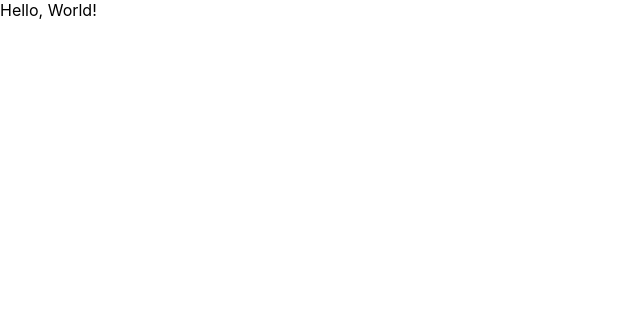
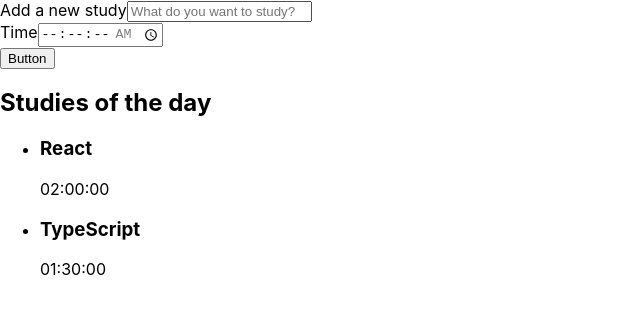
Before and after one commit to PHDevBR/alura-studies-react, a React (Create React App) app: page / in a window 1280 px wide. Shown: the top 314 px of the page, without its empty margins (0-640 px from the left). Built offline with nearby package versions, Linux system fonts and the light colour scheme; the HTML template or start-up script is replaced by a standard one.

Commit message:
Created Form and List Components

```diff
--- a/public/index.html
+++ b/public/index.html
@@ -7,37 +7,14 @@
     <meta name="theme-color" content="#000000" />
     <meta
       name="description"
-      content="Web site created using create-react-app"
+      content="Alura Studies App"
     />
     <link rel="apple-touch-icon" href="%PUBLIC_URL%/logo192.png" />
-    <!--
-      manifest.json provides metadata used when your web app is installed on a
-      user's mobile device or desktop. See https://developers.google.com/web/fundamentals/web-app-manifest/
-    -->
     <link rel="manifest" href="%PUBLIC_URL%/manifest.json" />
-    <!--
-      Notice the use of %PUBLIC_URL% in the tags above.
-      It will be replaced with the URL of the `public` folder during the build.
-      Only files inside the `public` folder can be referenced from the HTML.
-
-      Unlike "/favicon.ico" or "favicon.ico", "%PUBLIC_URL%/favicon.ico" will
-      work correctly both with client-side routing and a non-root public URL.
-      Learn how to configure a non-root public URL by running `npm run build`.
-    -->
-    <title>React App</title>
+    <title>Alura Studies</title>
   </head>
   <body>
     <noscript>You need to enable JavaScript to run this app.</noscript>
     <div id="root"></div>
-    <!--
-      This HTML file is a template.
-      If you open it directly in the browser, you will see an empty page.
-
-      You can add webfonts, meta tags, or analytics to this file.
-      The build step will place the bundled scripts into the <body> tag.
-
-      To begin the development, run `npm start` or `yarn start`.
-      To create a production bundle, use `npm run build` or `yarn build`.
-    -->
   </body>
 </html>
--- a/src/App.tsx
+++ b/src/App.tsx
@@ -1,9 +1,12 @@
 import React from 'react';
+import Form from './components/Form';
+import List from './components/List';
 
 function App() {
   return (
     <div className="App">
-      Hello, World!
+      <Form />
+      <List />
     </div>
   );
 }
--- /dev/null
+++ b/src/components/Button/index.tsx
@@ -0,0 +1,13 @@
+import React from "react";
+
+class Button extends React.Component {
+    render() {
+        return (
+            <button>
+                Button
+            </button>
+        )
+    }
+}
+
+export default Button;
--- /dev/null
+++ b/src/components/Form/index.tsx
@@ -0,0 +1,40 @@
+import React from "react";
+import Button from "../Button";
+
+class Form extends React.Component {
+    render() {
+        return (
+            <form>
+                <div>
+                    <label htmlFor="task">
+                        Add a new study
+                    </label>
+                    <input
+                        type="text"
+                        name="task"
+                        id="task"
+                        placeholder="What do you want to study?"
+                        required
+                    />
+                </div>
+                <div>
+                    <label htmlFor="time">
+                        Time
+                    </label>
+                    <input
+                        type="time"
+                        step="1"
+                        name="time"
+                        id="time"
+                        min="00:00:00"
+                        max="01:30:00"
+                        required
+                    />
+                </div>
+                <Button />
+            </form>
+        )
+    }
+}
+
+export default Form;
--- /dev/null
+++ b/src/components/List/index.tsx
@@ -0,0 +1,26 @@
+import React from "react";
+
+function List() {
+    const tasks = [{
+        task: "React",
+        time: "02:00:00"
+    }, {
+        task: "TypeScript",
+        time: "01:30:00"
+    }]
+    return (
+        <aside>
+            <h2>Studies of the day</h2>
+            <ul>
+                {tasks.map((item, index) => (
+                    <li key={index}>
+                        <h3>{item.task}</h3>
+                        <span>{item.time}</span>
+                    </li>
+                ))}
+            </ul>
+        </aside>
+    )
+}
+
+export default List;
```
